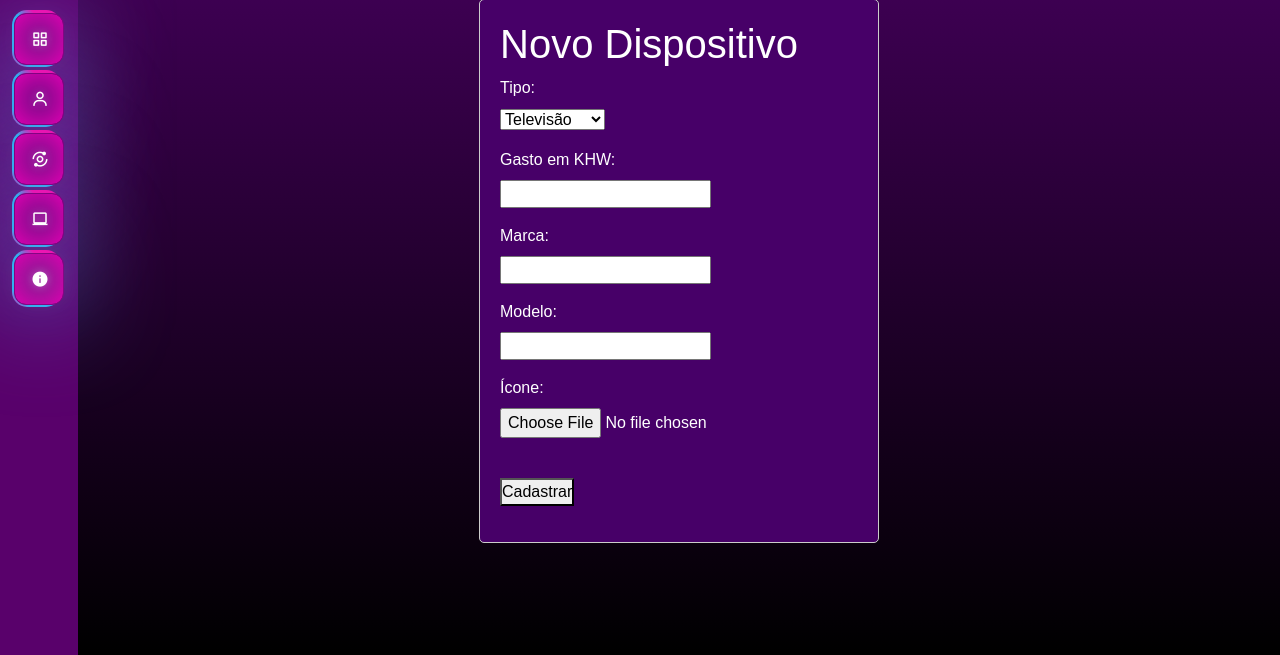
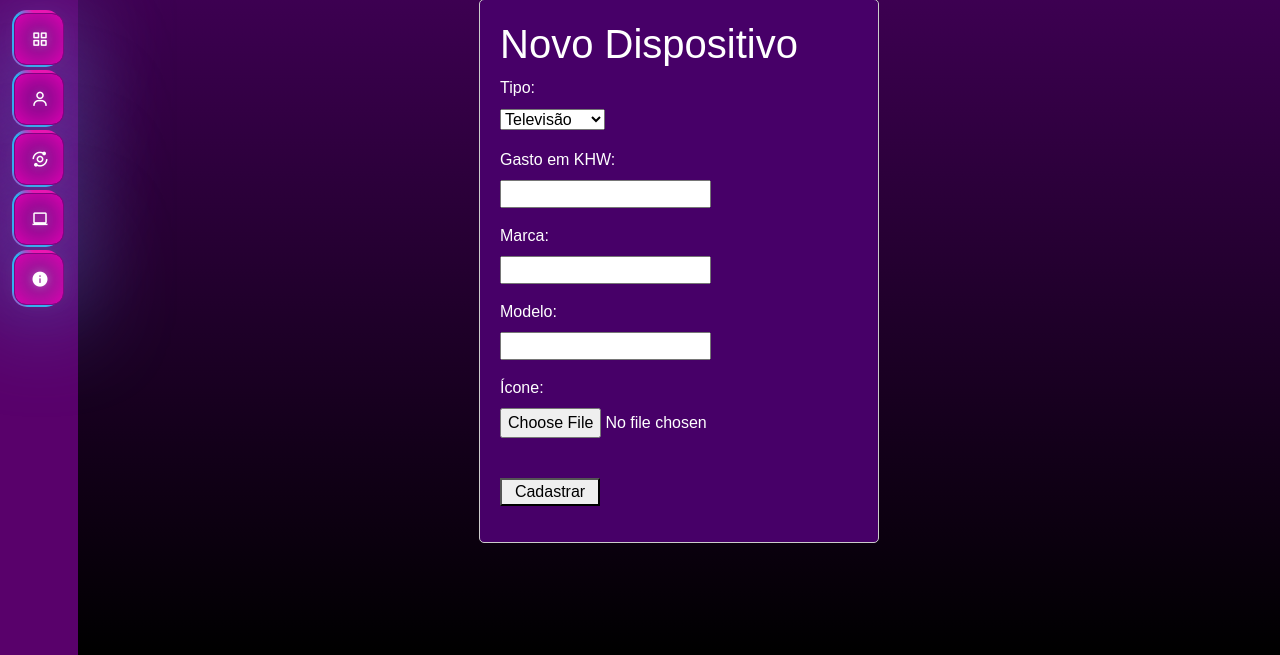
Before and after one commit to HeltonFaded/EnergEZ, a Django app: page /clientes/ in a window 1280 px wide. Shown: the part 145-800 px from the top of the page. Run offline with Django 4.2, Linux system fonts and the light colour scheme; some libraries are stand-ins or nearby versions.

Commit message:
Update clientes.html

```diff
--- a/clientes/templates/clientes.html
+++ b/clientes/templates/clientes.html
@@ -71,7 +71,7 @@
                     <input type="text" id="marca" name="marca" required>
                 </p>
                 <p>
-                    <label for="senha">Modelo:</label>
+                    <label for="modelo">Modelo:</label>
                     <br>
                     <input type="text" id="modelo" name="modelo" required>
                 </p>
@@ -82,7 +82,7 @@
                 </p>
                 <p>
                     <br>
-                    <button type="submit">Cadastrar</button>
+                    <button type="submit" style="width: 100px;">Cadastrar</button>
                 </p>
             </form>
         </div>
```
